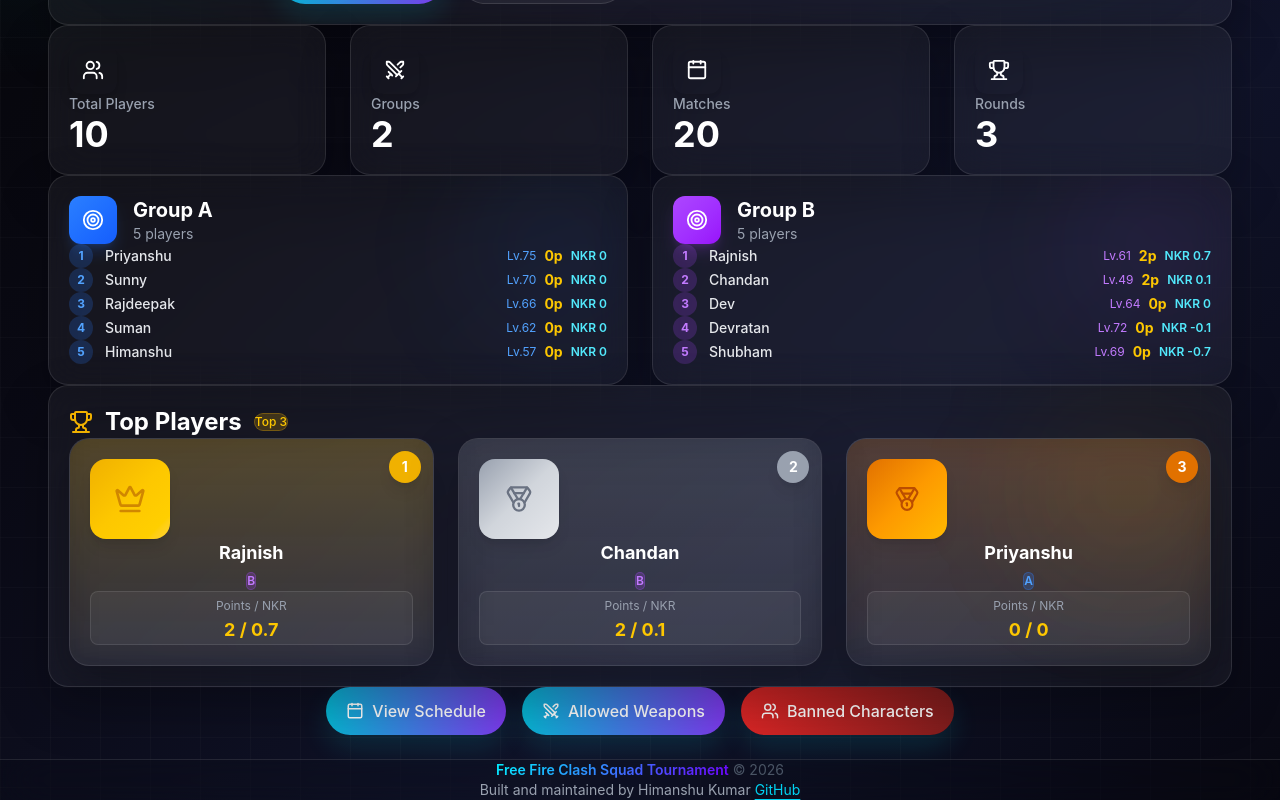
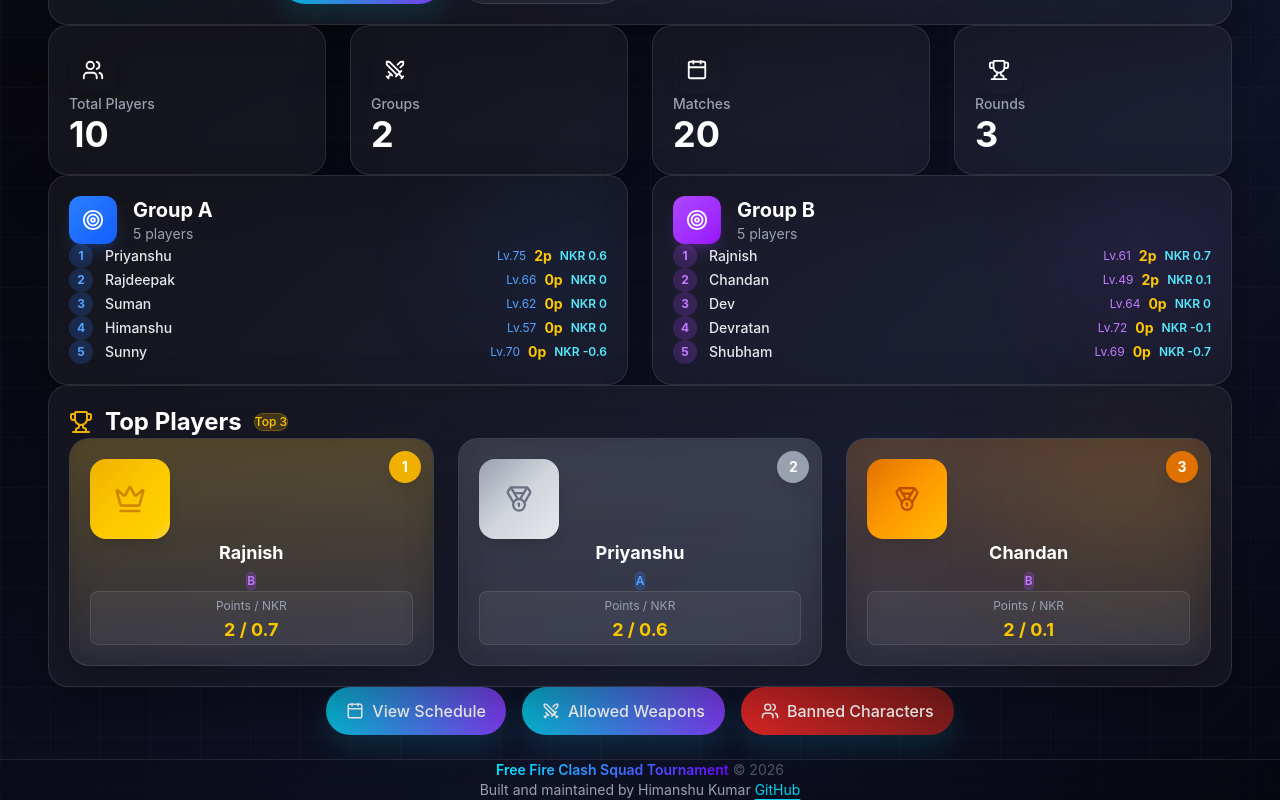
Before and after one commit to himanshu231204/ff-website, a React (Vite) app: page / in a window 1280 px wide. Shown: the part 413-1213 px from the top of the page. Built offline with nearby package versions, Linux system fonts and the light colour scheme.

Commit message:
feat: Update match results for group A with new winner and kill counts

```diff
--- a/src/data/tournamentInput.js
+++ b/src/data/tournamentInput.js
@@ -103,7 +103,7 @@ export const knockoutMatchesInput = {
 
 export const matchResultsInput = {
   groupA: [
-    { id: 1, winner: null, kills: { Priyanshu: 2, Sunny: 7 } },
+    { id: 1, winner: 'Priyanshu', kills: { Priyanshu: 2, Sunny: 8 } },
     { id: 2, winner: null, kills: { Rajdeepak: 0, Suman: 0 } },
     { id: 3, winner: null, kills: { Himanshu: 0, Priyanshu: 0 } },
     { id: 4, winner: null, kills: { Sunny: 0, Rajdeepak: 0 } },
```
